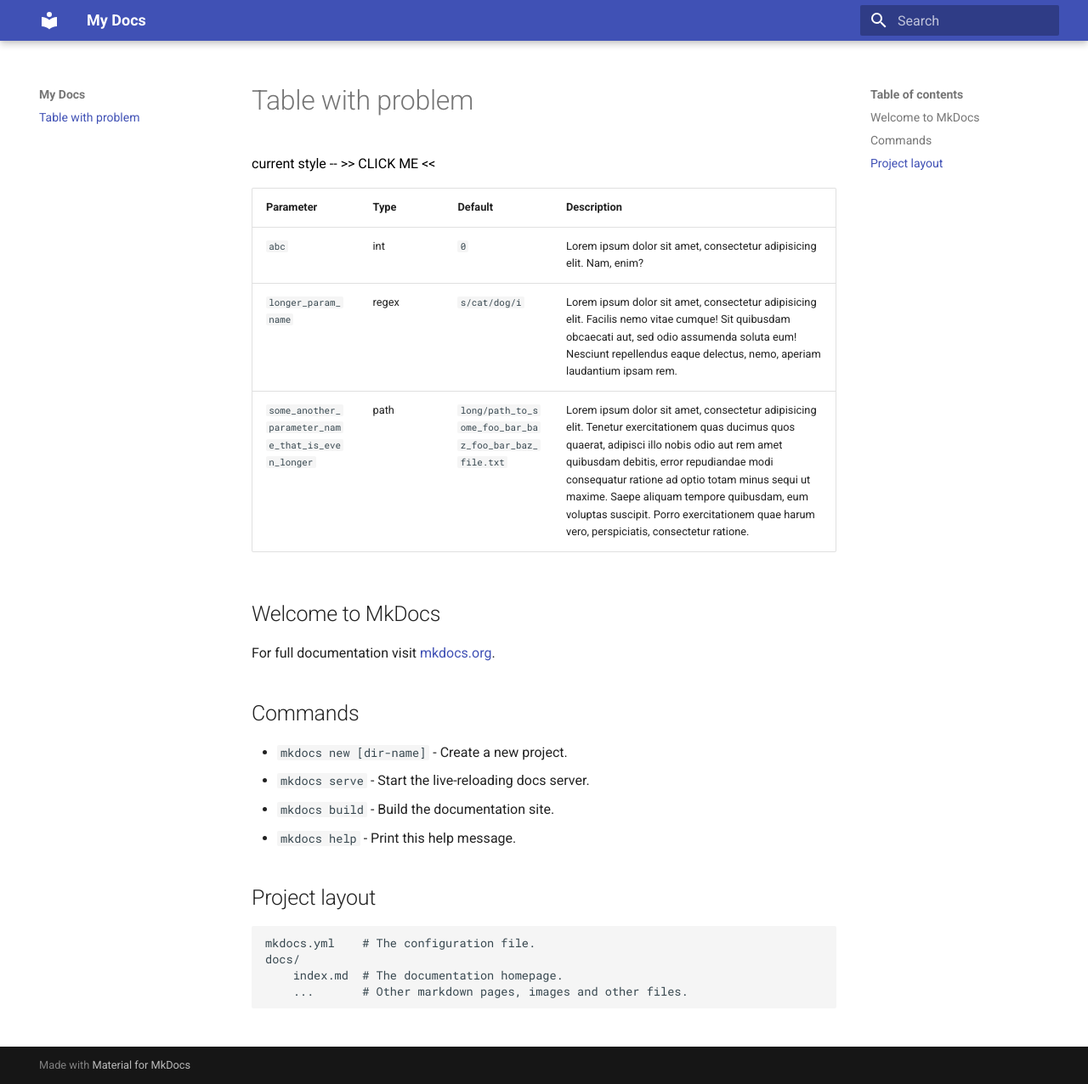
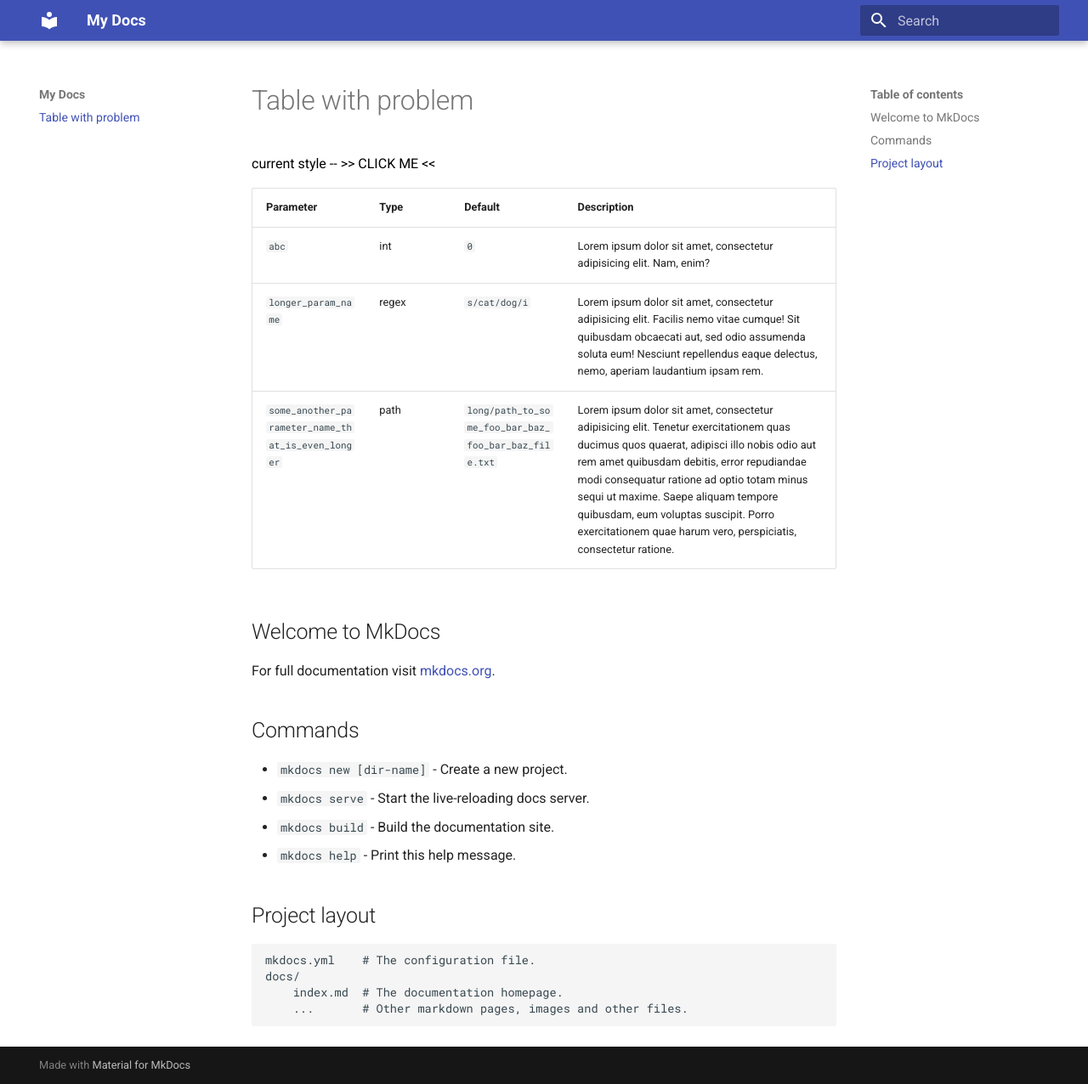
Before and after one commit to sspkmnd/mkdocs-table-layout-problem, an MkDocs documentation site: the page built from src/index.md, in a window 1280 px wide and 1276 px high. Shown: the whole window at 85% size. Built offline with MkDocs 1.6.1 and Material for MkDocs 9.7.7, drawn with Linux system fonts in a browser that asks for light colours.

Commit message:
Temp fix/hack with manual widths

```diff
--- a/docs/404.html
+++ b/docs/404.html
@@ -56,6 +56,8 @@
 
     <link rel="stylesheet" href="/assets/fonts/material-icons.css">
 
+
+      <link rel="stylesheet" href="/assets/css/style.css">
 
 
   </head>
--- a/docs/index.html
+++ b/docs/index.html
@@ -52,6 +52,8 @@
 
     <link rel="stylesheet" href="assets/fonts/material-icons.css">
 
+
+      <link rel="stylesheet" href="assets/css/style.css">
 
 
   </head>
@@ -283,6 +285,7 @@
 
                 <h1 id="table-with-problem">Table with problem</h1>
 <p><button id="change-table-layout">current style -- &gt;&gt; CLICK ME &lt;&lt;</button></p>
+<div class="explicit-col-width">
 <table>
 <thead>
 <tr>
@@ -313,6 +316,7 @@
 </tr>
 </tbody>
 </table>
+</div>
 <h2 id="welcome-to-mkdocs">Welcome to MkDocs</h2>
 <p>For full documentation visit <a href="https://mkdocs.org">mkdocs.org</a>.</p>
 <h2 id="commands">Commands</h2>
--- a/docs/sitemap.xml
+++ b/docs/sitemap.xml
@@ -2,7 +2,7 @@
 <urlset xmlns="http://www.sitemaps.org/schemas/sitemap/0.9">
     <url>
      <loc>None</loc>
-     <lastmod>2018-12-05</lastmod>
+     <lastmod>2018-12-07</lastmod>
      <changefreq>daily</changefreq>
     </url>
 </urlset>
--- a/mkdocs.yml
+++ b/mkdocs.yml
@@ -5,3 +5,9 @@ site_dir: docs
 
 theme:
   name: material
+
+markdown_extensions:
+  - extra
+
+extra_css:
+  - assets/css/style.css
--- /dev/null
+++ b/src/assets/css/style.css
@@ -0,0 +1,13 @@
+/* http://browserhacks.com/#hack-8b9c5852c4b9eb1f2cbaf7d82e0c6576 */
+_::-moz-range-track, body:last-child table {
+  table-layout: fixed;
+}
+
+.md-typeset td {
+  overflow-wrap: break-word;
+}
+
+.explicit-col-width th:nth-child(1) { width: 20%; }
+.explicit-col-width th:nth-child(2) { width: 10%; }
+.explicit-col-width th:nth-child(3) { width: 20%; }
+.explicit-col-width th:nth-child(4) { width: 50%; }
--- a/src/index.md
+++ b/src/index.md
@@ -1,12 +1,16 @@
 # Table with problem
 
 <button id="change-table-layout">current style -- >> CLICK ME <<</button>
+
+<div markdown="1" class="explicit-col-width">
 
 | Parameter                                          | Type   | Default                        | Description                                                                                                                                                                                                                                                                                                                                                                             |
 |:---------------------------------------------------|:-------|:-------------------------------|:----------------------------------------------------------------------------------------------------------------------------------------------------------------------------------------------------------------------------------------------------------------------------------------------------------------------------------------------------------------------------------------|
 | `abc`                                              | int    | `0`                            | Lorem ipsum dolor sit amet, consectetur adipisicing elit. Nam, enim?                                                                                                                                                                                                                                                                                                                    |
 | `longer_param_name`                                | regex  | `s/cat/dog/i`                  | Lorem ipsum dolor sit amet, consectetur adipisicing elit. Facilis nemo vitae cumque! Sit quibusdam obcaecati aut, sed odio assumenda soluta eum! Nesciunt repellendus eaque delectus, nemo, aperiam laudantium ipsam rem.                                                                                                                                                               |
 | `some_another_parameter_name_that_is_even_longer`  | path   | `long/path_to_some_foo_bar_baz_foo_bar_baz_file.txt`  | Lorem ipsum dolor sit amet, consectetur adipisicing elit. Tenetur exercitationem quas ducimus quos quaerat, adipisci illo nobis odio aut rem amet quibusdam debitis, error repudiandae modi consequatur ratione ad optio totam minus sequi ut maxime. Saepe aliquam tempore quibusdam, eum voluptas suscipit. Porro exercitationem quae harum vero, perspiciatis, consectetur ratione.  |
+
+</div>
 
 ## Welcome to MkDocs
 
```
Also changed, not shown: docs/assets/css/style.css (added, +13 -0 lines), 1 other file.
